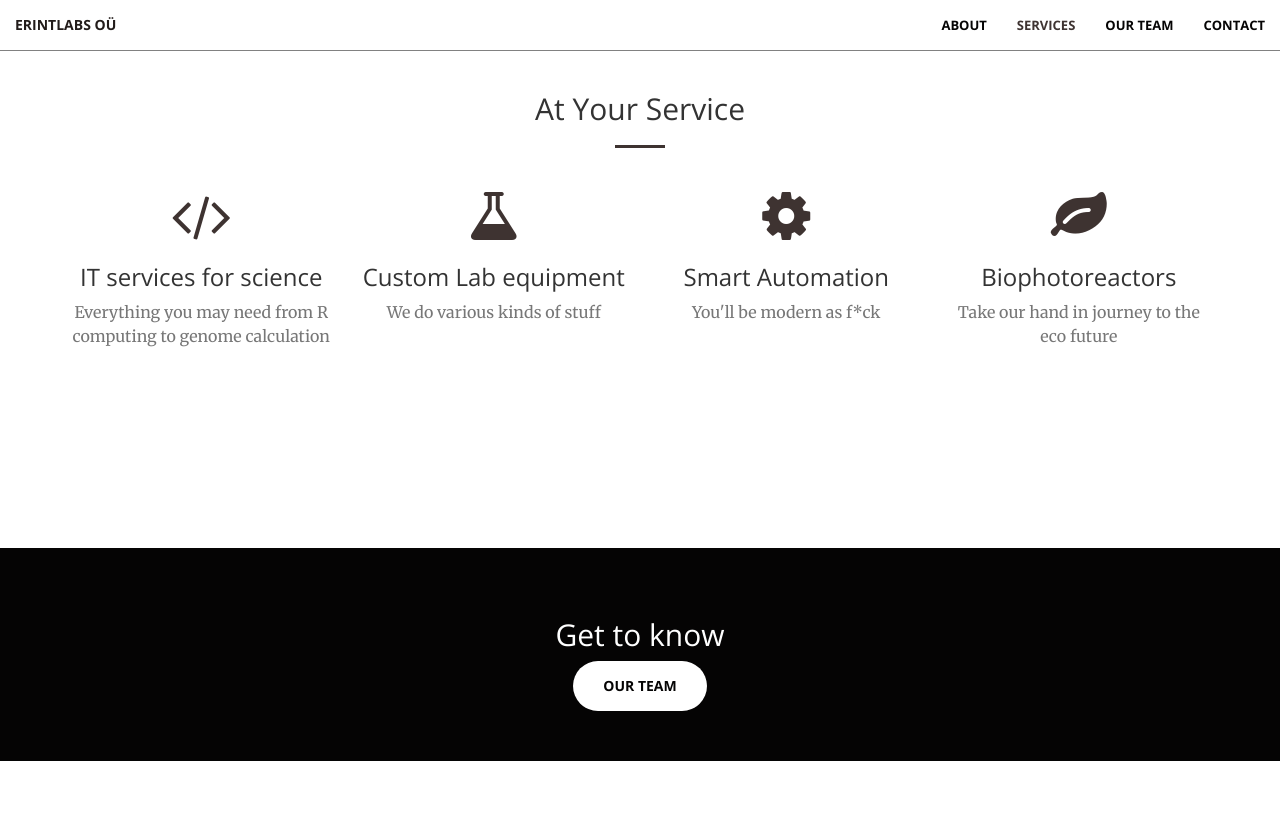
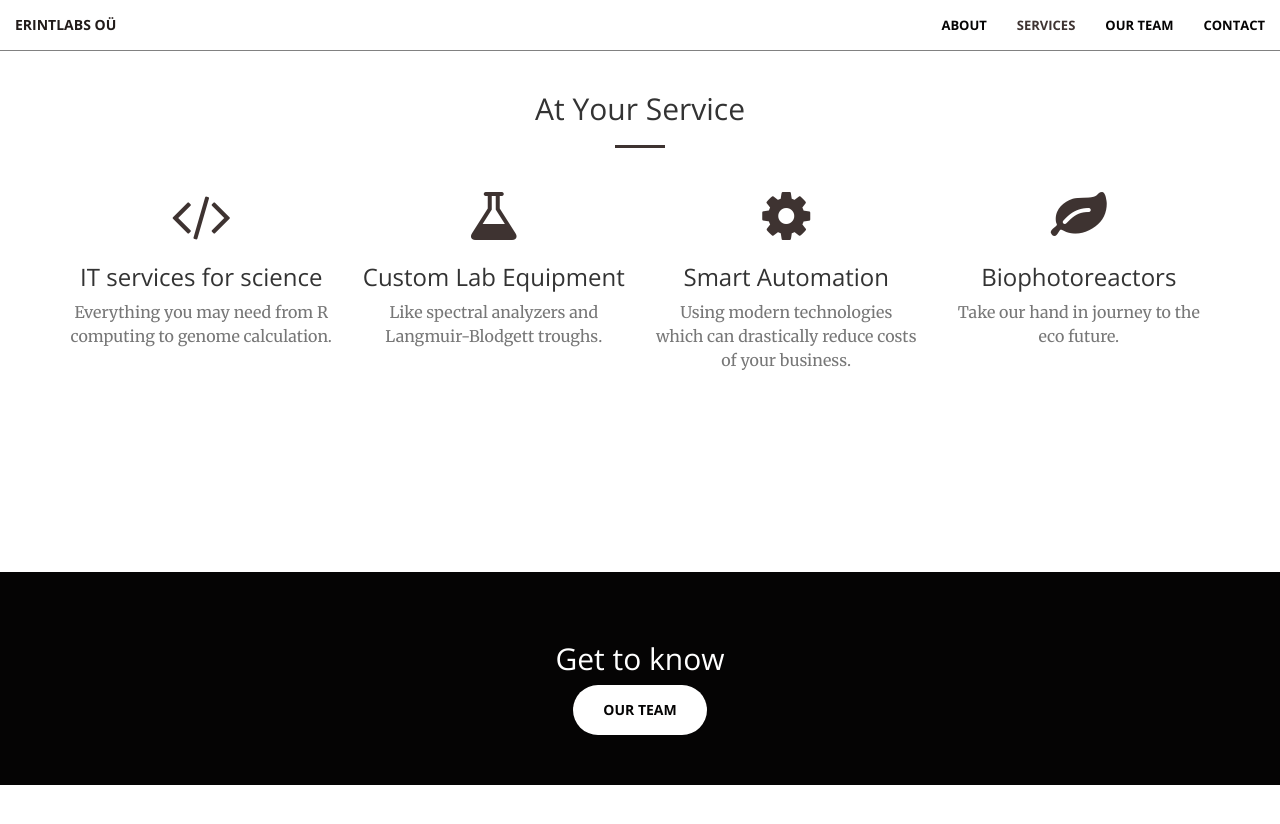
Before and after one commit to Ecognize/Ecognize.github.io, a Jekyll site: the page built from index.html, in a window 1280 px wide and 900 px high, scrolled down 1326 px. Shown: the top 824 px of the window. Built offline with Jekyll 4.4.1, drawn with Linux system fonts in a browser that asks for light colours.

Commit message:
Update services text

```diff
--- a/_includes/services.html
+++ b/_includes/services.html
@@ -13,28 +13,28 @@
                 <div class="service-box">
                     <i class="fa fa-4x fa-code wow bounceIn text-primary"></i>
                     <h3>IT services for science</h3>
-                    <p class="text-muted">Everything you may need from R computing to genome calculation</p>
+                    <p class="text-muted">Everything you may need from R computing to genome calculation.</p>
                 </div>
             </div>
             <div class="col-lg-3 col-md-6 text-center">
                 <div class="service-box">
                     <i class="fa fa-4x fa-flask wow bounceIn text-primary" data-wow-delay=".1s"></i>
-                    <h3>Custom Lab equipment</h3>
-                    <p class="text-muted">We do various kinds of stuff</p>
+                    <h3>Custom Lab Equipment</h3>
+                    <p class="text-muted">Like spectral analyzers and Langmuir-Blodgett troughs.</p>
                 </div>
             </div>
             <div class="col-lg-3 col-md-6 text-center">
                 <div class="service-box">
                     <i class="fa fa-4x fa-gear wow bounceIn text-primary" data-wow-delay=".2s"></i>
                     <h3>Smart Automation</h3>
-                    <p class="text-muted">You'll be modern as f*ck</p>
+                    <p class="text-muted">Using modern technologies which can drastically reduce costs of your business.</p>
                 </div>
             </div>
             <div class="col-lg-3 col-md-6 text-center">
                 <div class="service-box">
                     <i class="fa fa-4x fa-leaf wow bounceIn text-primary" data-wow-delay=".3s"></i>
                     <h3>Biophotoreactors</h3>
-                    <p class="text-muted">Take our hand in journey to the eco future</p>
+                    <p class="text-muted">Take our hand in journey to the eco future.</p>
                 </div>
             </div>
         </div>
```
